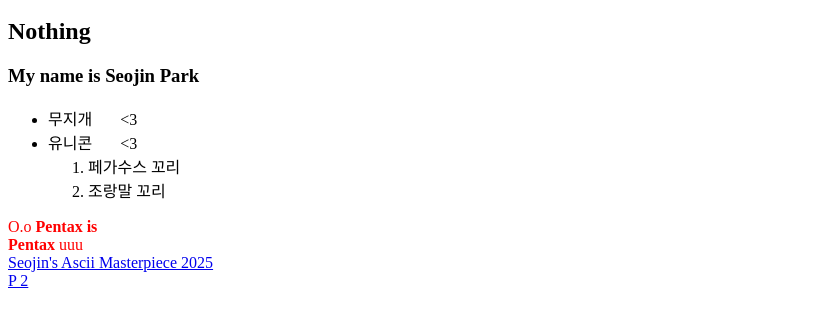
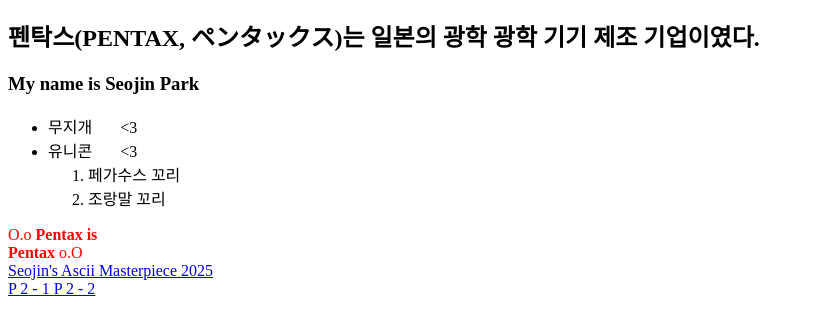
Before and after one commit to cornsrfab/Unicorn, a plain HTML site: page index.html in a window 1280 px wide. Shown: the part 48-380 px from the top of the page, without its empty margins (0-814 px from the left). Drawn offline with Linux system fonts and the light colour scheme.

Commit message:
Update index.html

```diff
--- a/index.html
+++ b/index.html
@@ -16,7 +16,7 @@
 	</h1>
 
 	<h2>
-		Nothing
+		펜탁스(PENTAX, ペンタックス)는 일본의 광학 광학 기기 제조 기업이였다.
 	</h2>
 
 	<h3>
@@ -37,7 +37,7 @@
 			</li>
 		</ul>
 		<span style="color: red;">
-		O.o<strong> Pentax is</br> Pentax </strong>uuu
+		O.o<strong> Pentax is</br> Pentax </strong>o.O
 		</span>
 		<br/>
 		<a href="Udpseojin.html">
@@ -45,8 +45,9 @@
 		</a>
 		</br>
 		<a href="Ciber Paperweight.html">
+			P 2 - 1
 			<a href="Ciber guidestrip.html">
-			P 2
+			P 2 - 2
 		</a>
 	</p>
 
```
